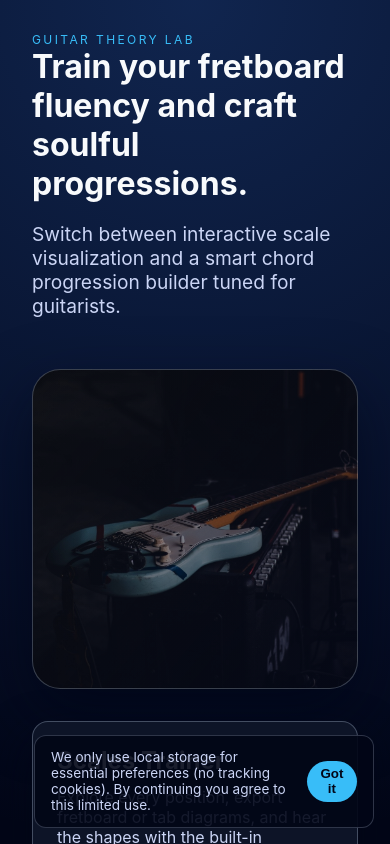
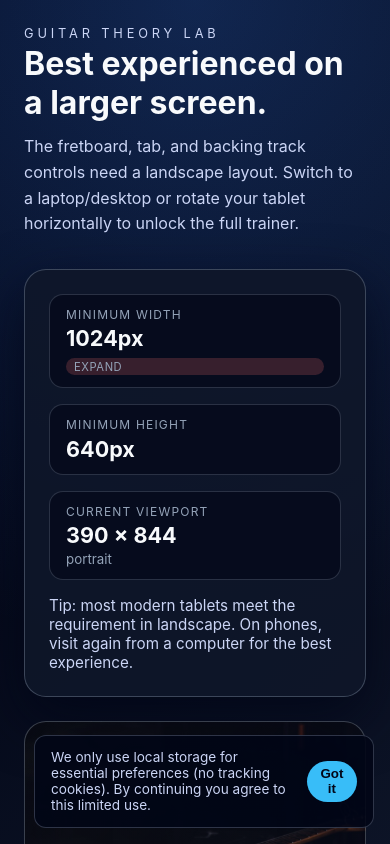
Before and after one commit to wilburforce83/gtr-trainer, a React (Vite) app: page / in a window 390 px wide. Shown: the top 844 px of the page. Built offline with nearby package versions, Linux system fonts and the light colour scheme; what @tonaljs/tonal would draw is missing.

Commit message:
updating mobile message

```diff
--- a/src/App.tsx
+++ b/src/App.tsx
@@ -1,3 +1,4 @@
+import { useEffect, useState } from 'react';
 import { BrowserRouter, Navigate, Route, Routes } from 'react-router-dom';
 import Home from './routes/Home';
 import ScalesPage from './routes/ScalesPage';
@@ -5,7 +6,24 @@ import ChordsPage from './routes/ChordsPage';
 import CookieNotice from './components/CookieNotice';
 import './styles/app.css';
 
+const MIN_VIEWPORT_WIDTH = 1024;
+const MIN_VIEWPORT_HEIGHT = 640;
+
 export default function App() {
+  const viewport = useViewportSupport();
+  if (!viewport.supported) {
+    return (
+      <>
+        <UnsupportedViewport
+          minWidth={MIN_VIEWPORT_WIDTH}
+          minHeight={MIN_VIEWPORT_HEIGHT}
+          width={viewport.width}
+          height={viewport.height}
+        />
+        <CookieNotice />
+      </>
+    );
+  }
   return (
     <BrowserRouter>
       <Routes>
@@ -18,3 +36,102 @@ export default function App() {
     </BrowserRouter>
   );
 }
+
+type ViewportState = {
+  supported: boolean;
+  width: number;
+  height: number;
+};
+
+function evaluateViewport(width: number, height: number): ViewportState {
+  return {
+    supported: width >= MIN_VIEWPORT_WIDTH && height >= MIN_VIEWPORT_HEIGHT,
+    width,
+    height,
+  };
+}
+
+function useViewportSupport(): ViewportState {
+  const [state, setState] = useState<ViewportState>(() => {
+    if (typeof window === 'undefined') {
+      return { supported: true, width: MIN_VIEWPORT_WIDTH, height: MIN_VIEWPORT_HEIGHT };
+    }
+    return evaluateViewport(window.innerWidth, window.innerHeight);
+  });
+
+  useEffect(() => {
+    if (typeof window === 'undefined') {
+      return;
+    }
+    const handleResize = () => {
+      setState(evaluateViewport(window.innerWidth, window.innerHeight));
+    };
+    handleResize();
+    window.addEventListener('resize', handleResize);
+    window.addEventListener('orientationchange', handleResize);
+    return () => {
+      window.removeEventListener('resize', handleResize);
+      window.removeEventListener('orientationchange', handleResize);
+    };
+  }, []);
+
+  return state;
+}
+
+function UnsupportedViewport({
+  minWidth,
+  minHeight,
+  width,
+  height,
+}: {
+  minWidth: number;
+  minHeight: number;
+  width: number;
+  height: number;
+}) {
+  const orientation = width > height ? 'landscape' : 'portrait';
+  const meetsWidth = width >= minWidth;
+  const meetsHeight = height >= minHeight;
+  return (
+    <div className="screen-gate">
+      <div className="screen-gate__shell">
+        <header className="screen-gate__header">
+          <p className="screen-gate__eyebrow">Guitar Theory Lab</p>
+          <h1>Best experienced on a larger screen.</h1>
+          <p>
+            The fretboard, tab, and backing track controls need a landscape layout. Switch to a laptop/desktop or rotate
+            your tablet horizontally to unlock the full trainer.
+          </p>
+        </header>
+        <div className="screen-gate__hero">
+          <div className="screen-gate__hero-copy">
+            <ul>
+              <li>
+                <span className="screen-gate__hero-label">Minimum width</span>
+                <strong>{minWidth}px</strong>
+                {!meetsWidth && <small className="screen-gate__badge">expand</small>}
+              </li>
+              <li>
+                <span className="screen-gate__hero-label">Minimum height</span>
+                <strong>{minHeight}px</strong>
+                {!meetsHeight && <small className="screen-gate__badge">expand</small>}
+              </li>
+              <li>
+                <span className="screen-gate__hero-label">Current viewport</span>
+                <strong>
+                  {Math.round(width)} × {Math.round(height)}
+                </strong>
+                <small>{orientation}</small>
+              </li>
+            </ul>
+            <p className="screen-gate__hint">
+              Tip: most modern tablets meet the requirement in landscape. On phones, visit again from a computer for the
+              best experience.
+            </p>
+          </div>
+          <div className="screen-gate__hero-visual" aria-hidden="true" />
+        </div>
+      </div>
+    </div>
+  );
+}
--- a/src/styles/app.css
+++ b/src/styles/app.css
@@ -1485,3 +1485,124 @@ button:disabled {
   background: #22c55e;
   box-shadow: 0 0 6px rgba(34, 197, 94, 0.9);
 }
+
+.screen-gate {
+  min-height: 100vh;
+  padding: clamp(1.5rem, 4vw, 3rem);
+  background: radial-gradient(circle at top, rgba(59, 130, 246, 0.25), transparent 60%),
+    linear-gradient(135deg, #020617 0%, #050a1b 40%, #0f172a 100%);
+  color: #f8fafc;
+  display: flex;
+  align-items: center;
+  justify-content: center;
+}
+
+.screen-gate__shell {
+  width: min(1100px, 100%);
+  display: flex;
+  flex-direction: column;
+  gap: 2rem;
+}
+
+.screen-gate__header {
+  max-width: 640px;
+}
+
+.screen-gate__eyebrow {
+  text-transform: uppercase;
+  letter-spacing: 0.3em;
+  font-size: 0.8rem;
+  color: #38bdf8;
+  margin-bottom: 0.4rem;
+}
+
+.screen-gate__header h1 {
+  margin: 0 0 0.75rem;
+  font-size: clamp(2rem, 5vw, 3.2rem);
+}
+
+.screen-gate__header p {
+  margin: 0;
+  color: #cbd5f5;
+  line-height: 1.6;
+}
+
+.screen-gate__hero {
+  display: flex;
+  flex-wrap: wrap;
+  gap: 1.5rem;
+  align-items: stretch;
+}
+
+.screen-gate__hero-copy {
+  flex: 1 1 320px;
+  background: rgba(15, 23, 42, 0.9);
+  border: 1px solid rgba(148, 163, 184, 0.35);
+  border-radius: 22px;
+  padding: 1.5rem;
+  box-shadow: 0 20px 55px rgba(2, 6, 23, 0.75);
+}
+
+.screen-gate__hero-copy ul {
+  margin: 0 0 1rem;
+  padding: 0;
+  list-style: none;
+  display: grid;
+  grid-template-columns: repeat(auto-fit, minmax(160px, 1fr));
+  gap: 1rem;
+}
+
+.screen-gate__hero-copy li {
+  background: rgba(2, 6, 23, 0.6);
+  border: 1px solid rgba(148, 163, 184, 0.25);
+  border-radius: 14px;
+  padding: 0.75rem 1rem;
+  display: flex;
+  flex-direction: column;
+  gap: 0.2rem;
+}
+
+.screen-gate__hero-label {
+  font-size: 0.75rem;
+  text-transform: uppercase;
+  letter-spacing: 0.1em;
+  color: #94a3b8;
+}
+
+.screen-gate__hero-copy strong {
+  font-size: 1.35rem;
+}
+
+.screen-gate__hero-copy small {
+  color: #94a3b8;
+}
+
+.screen-gate__badge {
+  margin-top: 0.25rem;
+  display: inline-block;
+  background: rgba(248, 113, 113, 0.2);
+  color: #fecaca;
+  padding: 0.1rem 0.5rem;
+  border-radius: 999px;
+  font-size: 0.7rem;
+  letter-spacing: 0.05em;
+  text-transform: uppercase;
+}
+
+.screen-gate__hint {
+  margin: 0;
+  font-size: 0.95rem;
+  color: #cbd5f5;
+}
+
+.screen-gate__hero-visual {
+  flex: 1 1 320px;
+  border-radius: 22px;
+  background-image: linear-gradient(130deg, rgba(2, 6, 23, 0.25), rgba(2, 6, 23, 0.65)),
+    url('/images/home-guitar.jpg');
+  background-size: cover;
+  background-position: center;
+  border: 1px solid rgba(148, 163, 184, 0.35);
+  min-height: 320px;
+  box-shadow: inset 0 0 80px rgba(2, 6, 23, 0.4);
+}
```
